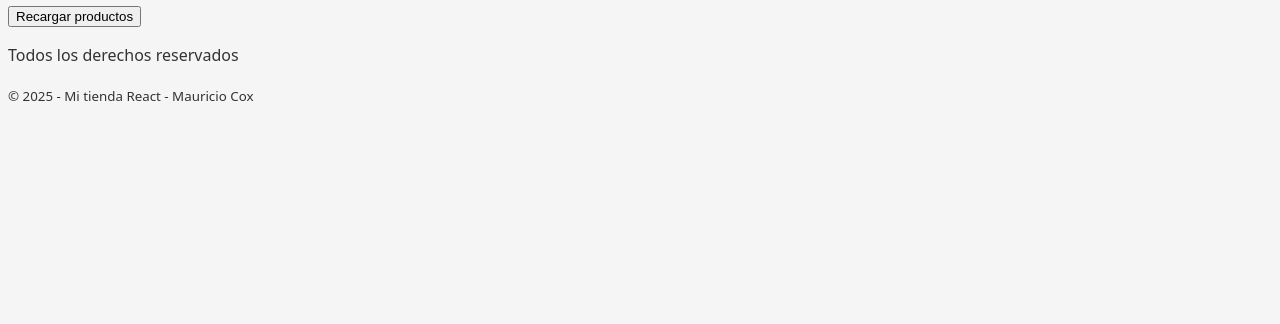
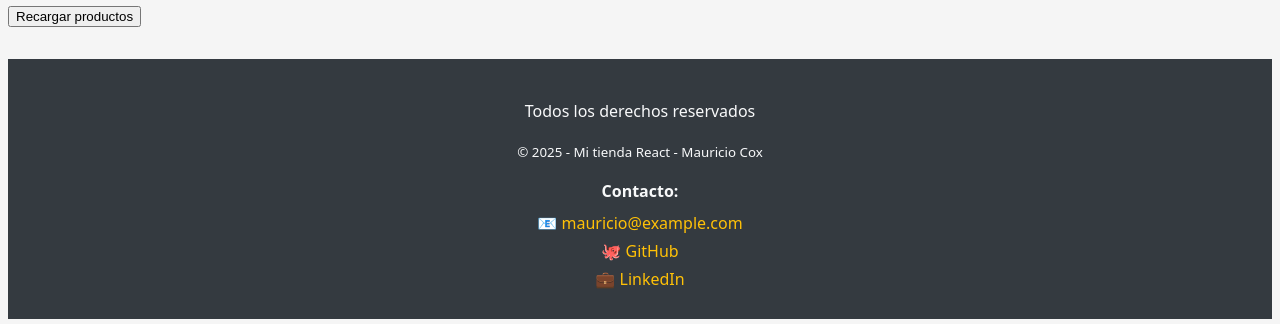
Before and after one commit to coxmau77/mi-tienda-react, a React (Vite) app: page / in a window 1280 px wide. Shown: the part 5496-5820 px from the top of the page. Before the commit the page ends 5611 px from the top, so only its background shows below. Built offline with nearby package versions, Linux system fonts and the light colour scheme.

Commit message:
chore: Actualizacion footer

```diff
--- a/src/components/Footer.jsx
+++ b/src/components/Footer.jsx
@@ -1,12 +1,27 @@
-import React from 'react'
-
 function Footer() {
   return (
-    <footer>
+    <footer className="footer">
+      <div className="footer-content">
         <p>Todos los derechos reservados</p>
         <small>&copy; 2025 - Mi tienda React - Mauricio Cox</small>
+
+        <div className="contact-info">
+          <p>Contacto:</p>
+          <ul>
+            <li>
+              📧 <a href="mailto:mauricio@example.com">mauricio@example.com</a>
+            </li>
+            <li>
+              🐙 <a href="https://github.com/mauricio-cox" target="_blank" rel="noopener noreferrer">GitHub</a>
+            </li>
+            <li>
+              💼 <a href="https://linkedin.com/in/mauricio-cox" target="_blank" rel="noopener noreferrer">LinkedIn</a>
+            </li>
+          </ul>
+        </div>
+      </div>
     </footer>
-  )
+  );
 }
 
-export default Footer
+export default Footer;
--- a/src/components/css/style.css
+++ b/src/components/css/style.css
@@ -97,6 +97,56 @@
     }
 }
 
+/* Estilos generales para el footer */
+.footer {
+    background-color: #343a40;
+    color: #f8f9fa;
+    padding: 1.5rem 1rem;
+    text-align: center;
+    margin-top: 2rem;
+
+    .footer-content {
+        max-width: 960px;
+        margin: 0 auto;
+
+        /* Contacto */
+        .contact-info {
+            margin-top: 1rem;
+
+            p {
+                font-weight: bold;
+                margin-bottom: 0.5rem;
+            }
+
+            ul {
+                list-style: none;
+                padding: 0;
+                margin: 0;
+
+                li {
+                    margin: 0.25rem 0;
+
+                    a {
+                        color: #ffc107;
+                        text-decoration: none;
+
+                        &:hover {
+                            text-decoration: underline;
+                        }
+                    }
+                }
+            }
+        }
+    }
+}
+
+/* Responsive para pantallas chicas */
+@media (max-width: 600px) {
+    .contact-info ul {
+        padding-left: 0;
+    }
+}
+
 /* Responsive: convertir a columna en pantallas pequeñas */
 @media (max-width: 768px) {
     .nav-links {
```
